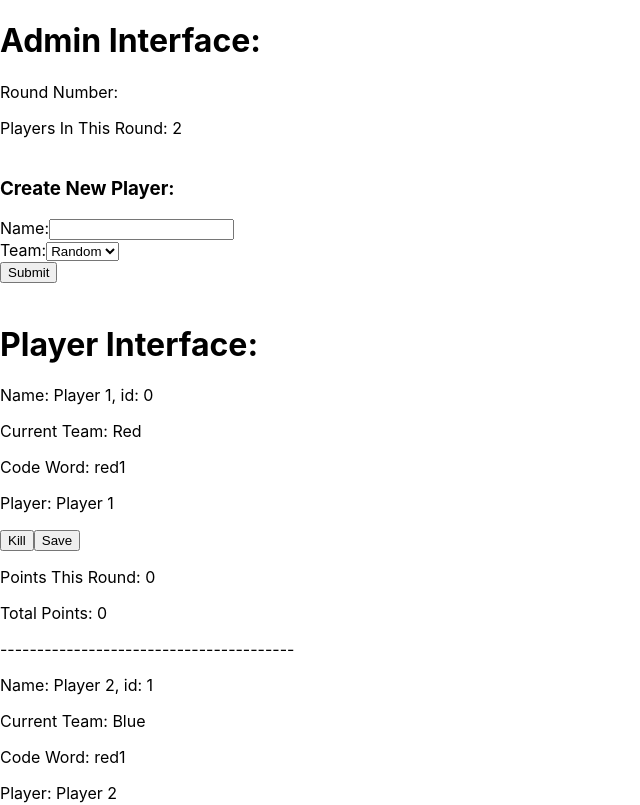
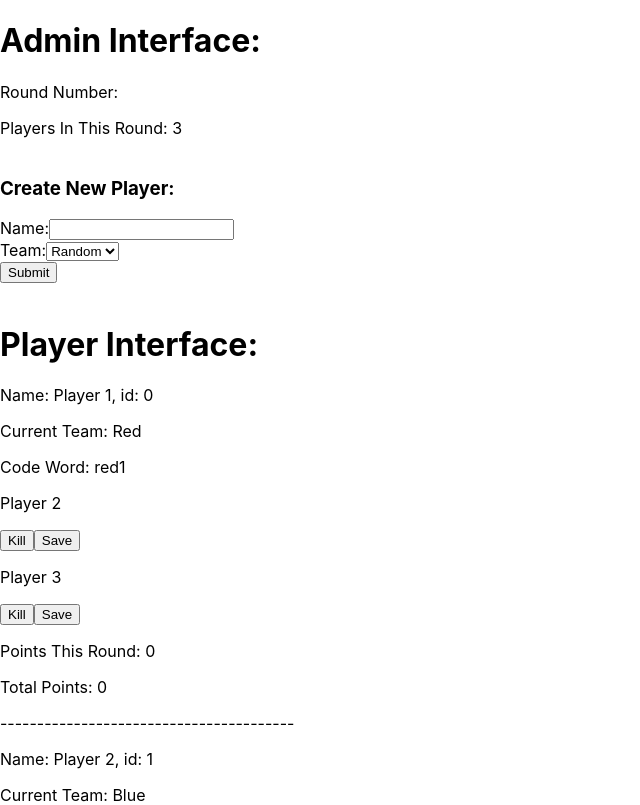
Before and after one commit to dannykustin/ProjectDinoLodge, a React (Create React App) app: page / in a window 1280 px wide. Shown: the top 805 px of the page, without its empty margins (0-640 px from the left). Built offline with nearby package versions, Linux system fonts and the light colour scheme.

Commit message:
more functionality created, more modular operations

```diff
--- a/src/index.js
+++ b/src/index.js
@@ -22,6 +22,15 @@ const playerArray = [
     codeSendLog: [],
     codeReceiveLog: [],
   },
+  {
+    id: 2,
+    name: "Player 3",
+    score: 0,
+    currentTeam: "Red",
+    previousTeams: [],
+    codeSendLog: [],
+    codeReceiveLog: [],
+  },
 
 ];
 
@@ -38,10 +47,9 @@ class CreatePlayerHTMl extends React.Component {
     this.state = {
       name: '',
       team: '',
-      arraylength: 0,
     };
 
-    //Reacts way of cnnecting actions to functions I want
+    //Reacts way of connecting actions to functions I want
     this.handleInputChange = this.handleInputChange.bind(this);
     this.handleSubmit = this.handleSubmit.bind(this);
   }
@@ -51,7 +59,6 @@ class CreatePlayerHTMl extends React.Component {
     const target = event.target;
     const value = target.value;
     const name = target.name;
-    const arraylength = playerArray.length;
 
     this.setState({
       [name]: value
@@ -59,25 +66,28 @@ class CreatePlayerHTMl extends React.Component {
 
   }
 
-
-
   //Called when teh form is submitted
   handleSubmit(event) {
 
     //Stops the typical way this would be handled
     event.preventDefault();
 
+    //Set team using useState Hook
+    const [team, setTeam] = useState("");
+
+    //If user did not put a team or seleted random, user is randomly sorted
     if(this.state.team === "" || this.state.team === "Random" ){
+
       var teamChoose = Math.floor(Math.random() * 2);
       if(teamChoose === 0){
-        this.state.team = "Red";
+        setTeam("Red");
       }
       else{
         if(teamChoose === 1){
-        this.state.team = "Blue";
+        setTeam("Blue");
         }
         else{
-          this.state.team = "Error";
+          setTeam("Error");
         }
       }
 
@@ -88,20 +98,21 @@ class CreatePlayerHTMl extends React.Component {
     id: playerArray.length,
     name: this.state.name,
     score: 0,
-    currentTeam: this.state.team,
+    currentTeam: team,
     previousTeams: [],
     codeSendLog: [],
     codeReceiveLog: [],
     };
 
-
     //Adds new player to the player array
     playerArray.push(newPlayer);
 
+    //log to determine this function works
     console.log(playerArray);
 
   }
 
+  //Generates the atcual interface
   render() {
     return (
 
@@ -109,6 +120,7 @@ class CreatePlayerHTMl extends React.Component {
 
         <h3>Create New Player:</h3>
         <form onSubmit={this.handleSubmit}>
+
           <label>
             Name:
             <input name="name" type="text" value={this.state.name} onChange={this.handleInputChange} />
@@ -125,6 +137,7 @@ class CreatePlayerHTMl extends React.Component {
           </div>
 
           <input type="submit" value="Submit" />
+
         </form>
 
       </ >
@@ -137,10 +150,10 @@ class CreatePlayerHTMl extends React.Component {
 //Creates Admin Interface
 function AdminHTML (props){
 
-
+  //Generates the atcual interface
   return (
     < >
-        <p> Round Number: {RedCodeWordsArray[0].score} </p>
+        <p> Round Number: </p>
         <div> Players In This Round: {playerArray.length} </div>
 
         <br></br>
@@ -152,57 +165,95 @@ function AdminHTML (props){
 
 
 //Send Kill code to another player
-function KillCode (){
-  console.log("Kill Code");
+function KillCode (props){
+
+  //Fills the variables to be used in function
+  const idArray = props.idArray;
+  const senderId = idArray[0];
+  const recieverId = idArray[1];
+
+  //log to determine this function works
+  console.log("Sent From " + playerArray[senderId].name + " to " + playerArray[recieverId].name );
 }
 
 //Sends Save code to another player
-function SaveCode (){
-  console.log("Save Code");
+function SaveCode (props){
+  //Fills the variables to be used in function
+  const idArray = props.idArray;
+  const senderId = idArray[0];
+  const recieverId = idArray[1];
+
+  //log to determine this function works
+  console.log("Sent From " + playerArray[senderId].name + " to " + playerArray[recieverId].name );
 }
+
+//Send Kill code to another player
+function CodeSendButtons (props){
+
+  //Fills the variables to be used in function
+  const name = props.name;
+  const idArray = [props.senderId, props.recieverId];
+
+  //Generates the atcual interface
+  return(
+    < >
+      <p> {name} </p>
+      <input type="button" value="Kill" onClick={() => KillCode( {idArray} )}></input>
+      <input type="button" value="Save" onClick={() => SaveCode( {idArray} )}></input>
+    </ >
+  );
+
+}
+
 
 //Creates buttons to Kill and Save Players
 function CodeSend (props){
 
+  //Gets the players ID
   const numberID = props.id;
 
-  /*
-  if(numberID === 0 ){
-    numberID = 1;
-  }else{
-    numberID = 0;
+  //creates empty array to be filled with codesend info
+  const codeSendPlayer = [];
+
+  //Goes through the player array and isolates each player
+  for(const player of playerArray){
+
+    //Avoids adding player if it the same as the player sending code
+    if( !(player.id === numberID) ){
+
+      //Adds the player info to the kill save place
+      codeSendPlayer.push(
+        <CodeSendButtons
+          key={player.id}
+          name={player.name}
+          recieverId={player.id}
+          senderId={props.id}
+        />
+      );
     }
 
-  */
+  }
 
+  //Generates the atcual interface
   return(
     < >
-      <p>Player: {playerArray[numberID].name} </p>
-      <input type="button" value="Kill" onClick={KillCode}></input>
-      <input type="button" value="Save" onClick={SaveCode}></input>
+      {codeSendPlayer}
     </>
   )
 }
 
 //Creates the each round's control inferface
-const RoundHTML = ({currentTeam, id}) => {
+class RoundHTML extends React.Component {
+  render(){
 
-  const newCodeWord = RedCodeWordsArray[0];
+    //The variables needed fore the interface creation
+    const { currentTeam } = this.props;
+    const { id } = this.props;
 
-  /* Will need to determine what team player is on
+    //Pulls the codeword from the correct code word array
+    const newCodeWord = currentTeam === "Red" ? RedCodeWordsArray[0] : BlueCodeWordsArray[0];
 
-  const [newCodeWord, setCodeWord] = useState("");
-
-  if({currentTeam} === "Red"){
-    setCodeWord(RedCodeWordsArray[0]);
-  }else{
-    if({currentTeam} === "Blue"){
-      setCodeWord(BlueCodeWordsArray[0]);
-    }
-  }
-  */
-
-  //Creates Round Info
+    //Generates the atcual interface
     return(
       < >
         <p>Current Team: {currentTeam}</p>
@@ -213,9 +264,16 @@ const RoundHTML = ({currentTeam, id}) => {
       </>
     )
   }
+}
 
 //Creates the results
-const ResultHTML = ({score}) => {
+class ResultHTML extends React.Component {
+  render (){
+
+    //The variables needed fore the interface creation
+    const { score } = this.props;
+
+    //Generates the atcual interface
     return(
       < >
         <p>Points This Round: {score}</p>
@@ -224,10 +282,20 @@ const ResultHTML = ({score}) => {
     )
   }
 
+}
+
 //Creates player profile interface
-const PlayerHTML = ({name, id, currentTeam, score}) => {
+class PlayerHTML extends React.Component {
+  render (){
+
+    //The variables needed fore the interface creation
+    const { name } = this.props;
+    const { id } = this.props;
+    const { currentTeam } = this.props;
+    const { score } = this.props;
+
+    //Generates the atcual interface
     return (
-
       < >
         <p>Name: {name}, id: {id}</p>
 
@@ -236,16 +304,20 @@ const PlayerHTML = ({name, id, currentTeam, score}) => {
         <ResultHTML score={score}/>
 
         <p>----------------------------------------</p>
-
       </ >
-
     );
+  }
 
 }
 
+//The class that creates the other player elements
+class PlayerOverview extends React.Component {
+  render (){
 
-const PlayerOverview = ({players}) => {
+    //The variables needed fore the interface creation
+    const { players } = this.props;
 
+    //Generates the atcual interface
     return (
       < >
         <div>
@@ -261,7 +333,7 @@ const PlayerOverview = ({players}) => {
         </div>
       </ >
     )
-
+  }
 }
 
 //Compiles everything for final render
```
Lines whose indentation alone changed are shown as unchanged.
